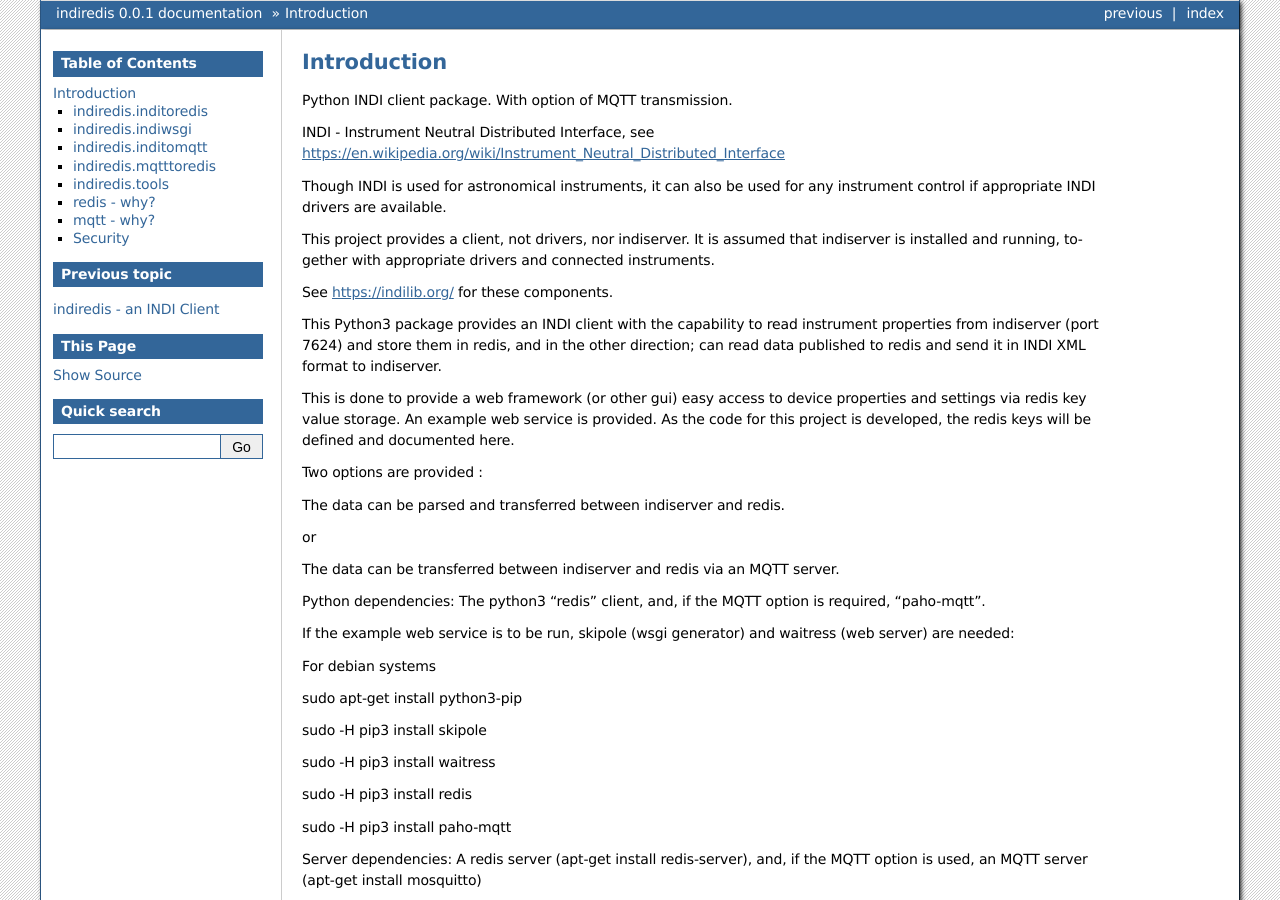
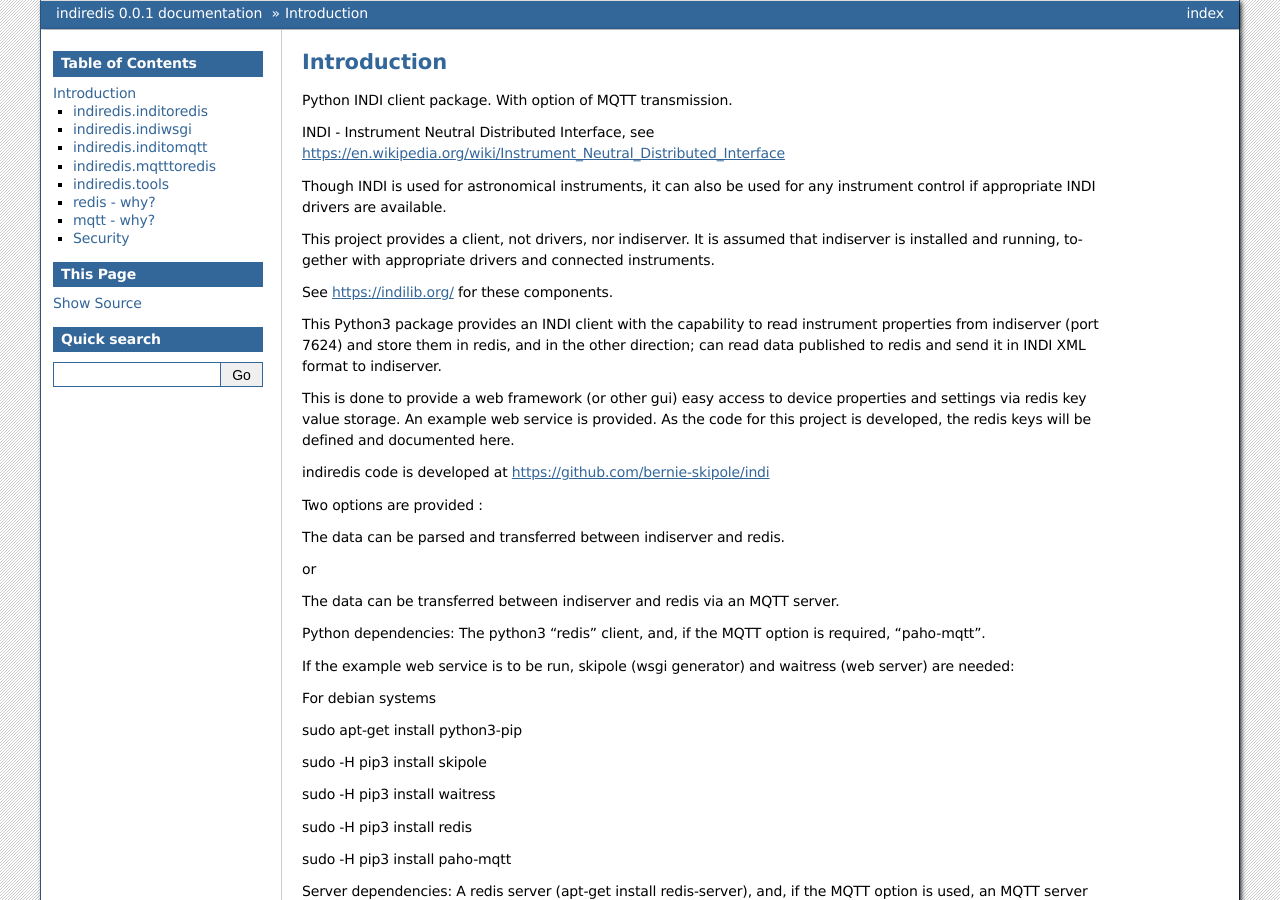
Before and after one commit to bernie-skipole/indi, a Sphinx documentation site: the page built from docs/source/usage/introduction.rst, in a window 1280 px wide and 900 px high. Built offline with Sphinx 7.4.7, drawn with Linux system fonts in a browser that asks for light colours.

Commit message:
Further docs changes

```diff
--- a/docs/source/index.rst
+++ b/docs/source/index.rst
@@ -8,8 +8,6 @@
 
 .. toctree::
    :maxdepth: 2
-   :caption: Contents:
-
    usage/introduction
 
 
--- a/docs/source/usage/introduction.rst
+++ b/docs/source/usage/introduction.rst
@@ -15,6 +15,8 @@
 other direction; can read data published to redis and send it in INDI XML format to indiserver.
 
 This is done to provide a web framework (or other gui) easy access to device properties and settings via redis key value storage. An example web service is provided. As the code for this project is developed, the redis keys will be defined and documented here.
+
+indiredis code is developed at https://github.com/bernie-skipole/indi
 
 Two options are provided :
 
```
